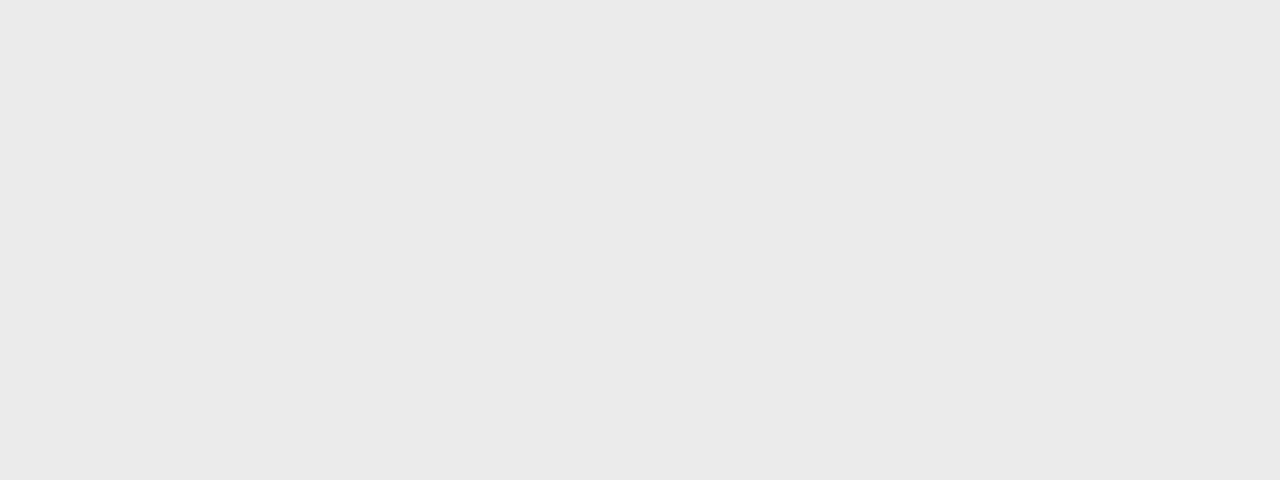
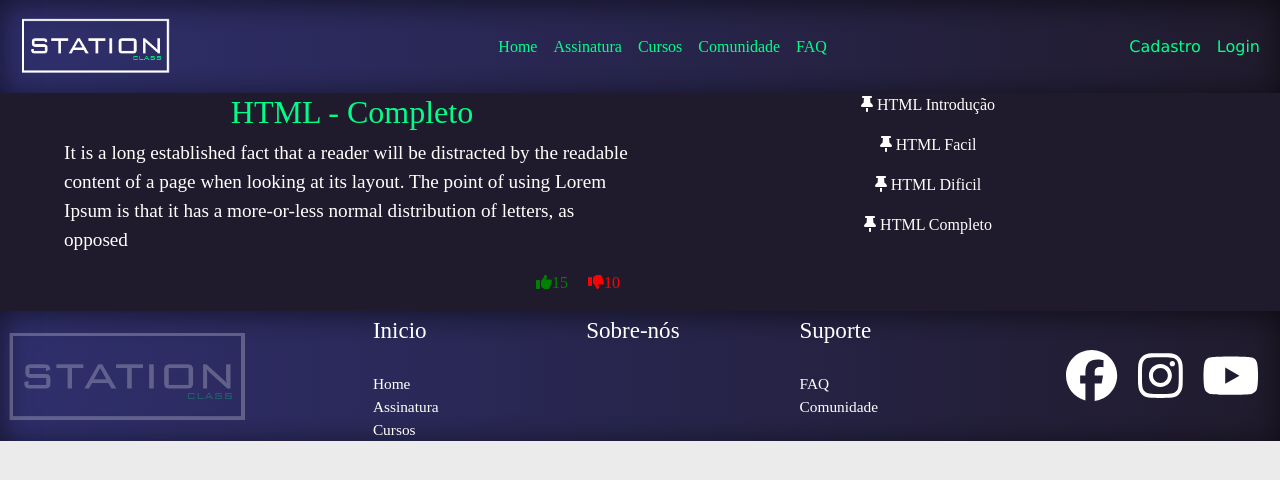
Before and after one commit to GuiReis1303/Projeto-Integrador-Geral, a React (Create React App) app: page /Curso_HTML in a window 1280 px wide. Before the commit this address had no page. Shown: the top 480 px of the page. Built offline with nearby package versions, Linux system fonts and the light colour scheme; a web font is replaced by a local one.

Commit message:
09-06
- Criação do Cruso_HTML.js e CSS

```diff
--- a/src/App.js
+++ b/src/App.js
@@ -7,6 +7,7 @@ import Faq from './Paginas/Faq';
 import Cadastro from './Paginas/Cadastro';
 import Login from './Paginas/Login';
 import Login2 from './Paginas/Login2';
+import Curso_HTML from "./Modulos/Cursos/Curso_HTML";
 
 function App() {
     require('./App.css')
@@ -20,6 +21,7 @@ function App() {
                 <Route path='Faq' element={<Faq />} />
                 <Route path='Cadastro' element={<Login2 cadastro={true}/>} />
                 <Route path='Login2' element={<Login2/>} />
+                <Route path='Curso_HTML' element={<Curso_HTML/>} />
             </Routes>
         </div>
   );
--- a/src/Modulos/Carousel-Cursos/Curso_ProgC.js
+++ b/src/Modulos/Carousel-Cursos/Curso_ProgC.js
@@ -3,6 +3,7 @@ import Carousel from 'react-bootstrap/Carousel'
 import { FontAwesomeIcon } from "@fortawesome/react-fontawesome";
 import { faCertificate, faClapperboard, faDownload, faMobileAndroid, faNewspaper,  } from "@fortawesome/free-solid-svg-icons";
 import { faCss3, faHtml5, faJs, faReact } from "@fortawesome/free-brands-svg-icons";
+import { Link } from "react-router-dom";
 
 const Curso_ProgC = () => {
     require('./CarouselCursos.css');
@@ -59,7 +60,7 @@ const Curso_ProgC = () => {
                                 <p2><FontAwesomeIcon icon={faDownload} className="iconCursos"/>43 recursos para download </p2>
                                 <p2><FontAwesomeIcon icon={faMobileAndroid} className="iconCursos"/>Acesso no dispositivo móvel</p2>
                                 <p2><FontAwesomeIcon icon={faCertificate} className="iconCursos"/>Certificado de conclusão </p2>
-                                <button>Ver mais</button>
+                                <Link to={'/Curso_HTML'}><button>Ver mais</button></Link>
                             </div>
                         </div>
                     </Carousel.Item>
--- /dev/null
+++ b/src/Modulos/Cursos/Curso_HTML.css
@@ -0,0 +1,48 @@
+.cursoGeral{
+    width: 100%;
+    display: flex;
+    justify-content: center;
+    background: #201b2c;
+}
+
+/* CSS cursoLeft */
+
+.cursoLeft{
+    width: 45%;
+}
+
+.nomeCurso{
+    text-align: center;
+    color: #00ff88;
+}
+
+.descricaoCurso{
+    color: #FFF;
+    font-size: 1.2em;
+}
+
+.caixaAvaliacaoCurso{
+    display: flex;
+    justify-content: end;
+}
+
+.avaliacaoPositiva{
+    color: green;
+    margin-right: 20px;
+}
+
+.avaliacaoNegativa{
+    color: red;
+    margin-right: 20px;
+}
+
+/* CSS cursoRight */
+
+.cursoRight{
+    width: 45%;
+    text-align: center;
+}
+
+.linkAulasCursos{
+    color: #FFF;
+}
--- /dev/null
+++ b/src/Modulos/Cursos/Curso_HTML.js
@@ -0,0 +1,61 @@
+import { faThumbsDown, faThumbsUp, faThumbtack } from "@fortawesome/free-solid-svg-icons";
+import { FontAwesomeIcon } from "@fortawesome/react-fontawesome";
+import React from "react";
+import MenuAL from "../MenuAL";
+import Rodape from "../Rodape";
+
+const Curso_HTML = () => {
+
+    const informacoes = [
+        {
+            nomeCurso: "HTML - Completo",
+            descricaoCurso: "It is a long established fact that a reader will be distracted by the readable content of a page when looking at its layout. The point of using Lorem Ipsum is that it has a more-or-less normal distribution of letters, as opposed",
+            avaliacaoPositiva: "15",
+            avaliacaoNegativa: "10",
+            linkAulasCurso: ["HTML Introdução", "HTML Facil", "HTML Dificil", "HTML Completo"]
+        }
+    ];
+
+    require('./Curso_HTML.css')
+    return (
+        <div>
+            <MenuAL/>
+
+            <div className="cursoGeral">
+                <div className="cursoLeft">
+                    <div className="nomeCurso">
+                        <h2>{ informacoes[0].nomeCurso}</h2>
+                    </div>
+                    <div className="descricaoCurso">
+                        <p>{ informacoes[0].descricaoCurso}</p>
+                    </div>
+
+                    <div className="caixaAvaliacaoCurso">
+                        <div className="avaliacaoPositiva">
+                            <p><FontAwesomeIcon icon={faThumbsUp}/>{ informacoes[0].avaliacaoPositiva}</p>
+                        </div>
+                        <div className="avaliacaoNegativa">
+                            <p><FontAwesomeIcon icon={faThumbsDown}/>{ informacoes[0].avaliacaoNegativa}</p>
+                        </div>
+                    </div>
+                </div>
+
+                <div className="cursoRight">
+                    <div className="linkAulasCursos">
+                        {informacoes[0].linkAulasCurso.map( (r) => {
+                            return(
+                            <div>
+                                <p><FontAwesomeIcon icon={faThumbtack}/> {r} </p>
+                            </div>
+                            )
+                        })}
+                    </div>
+                </div>
+            </div>
+
+            <Rodape/>
+        </div>
+     );
+}
+
+export default Curso_HTML;
--- a/src/Modulos/Rodape.css
+++ b/src/Modulos/Rodape.css
@@ -1,5 +1,4 @@
 .rodape{
-    margin-top: 10px;
     width: 100%;
     height: auto;
     display: flex;
```
